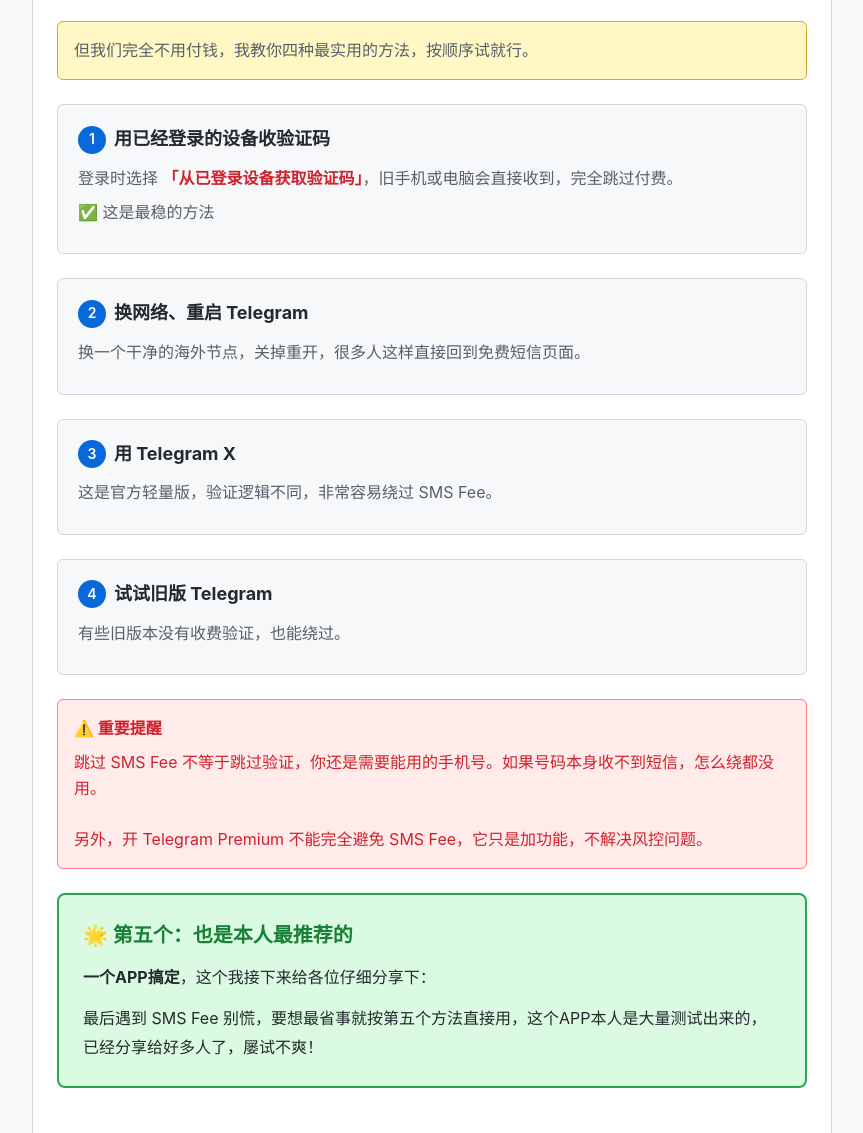
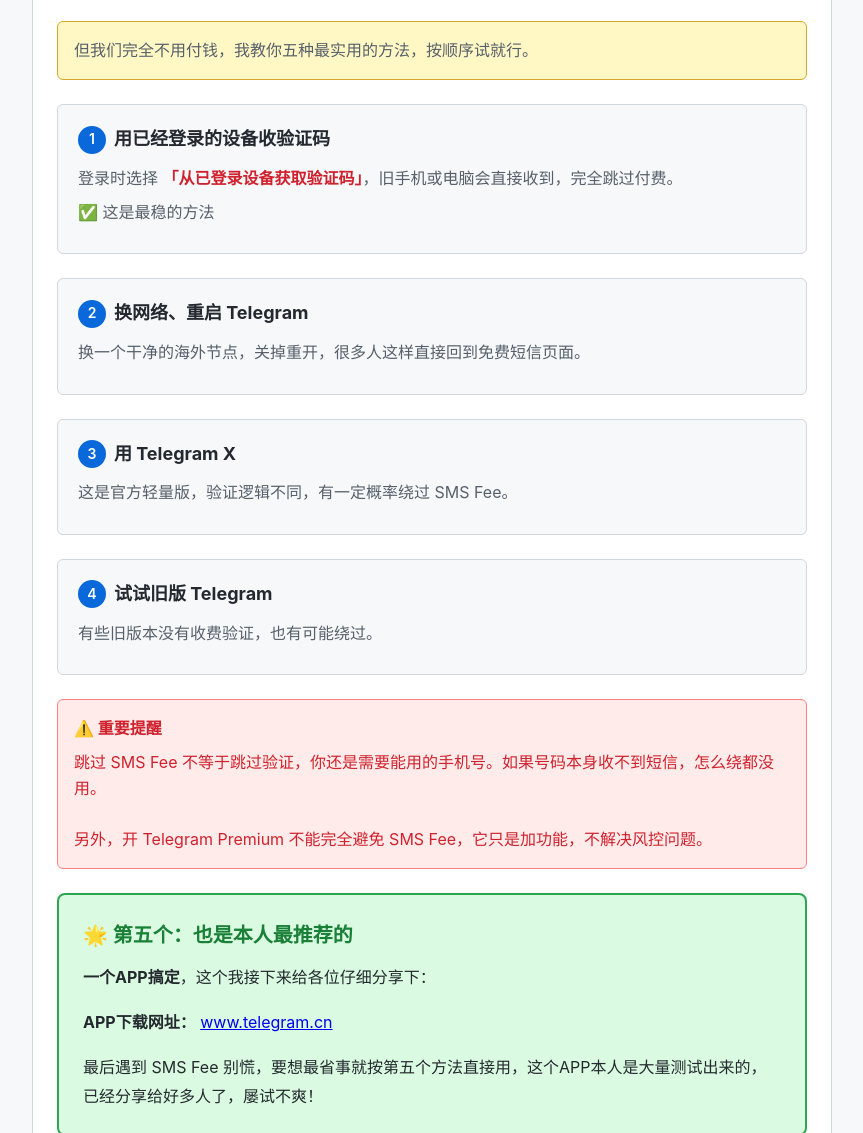
Before and after one commit to aict9wlat10700-sketch/aict9wlat10700-sketch.github.io, a plain HTML site: page index.html in a window 1280 px wide. Shown: the part 147-1280 px from the top of the page, without its empty margins (208-1071 px from the left). Drawn offline with Linux system fonts and the light colour scheme.

Commit message:
Update index.html

```diff
--- a/index.html
+++ b/index.html
@@ -158,7 +158,7 @@
 
         <div class="content">
             <div class="intro">
-                但我们完全不用付钱，我教你四种最实用的方法，按顺序试就行。
+                但我们完全不用付钱，我教你五种最实用的方法，按顺序试就行。
             </div>
 
             <div class="method">
@@ -174,12 +174,12 @@
 
             <div class="method">
                 <h2><span class="method-number">3</span> 用 Telegram X</h2>
-                <p>这是官方轻量版，验证逻辑不同，非常容易绕过 SMS Fee。</p>
+                <p>这是官方轻量版，验证逻辑不同，有一定概率绕过 SMS Fee。</p>
             </div>
 
             <div class="method">
                 <h2><span class="method-number">4</span> 试试旧版 Telegram</h2>
-                <p>有些旧版本没有收费验证，也能绕过。</p>
+                <p>有些旧版本没有收费验证，也有可能绕过。</p>
             </div>
 
             <div class="warning">
@@ -191,7 +191,12 @@
             <div class="app-section">
                 <h2>🌟 第五个：也是本人最推荐的</h2>
                 <p><strong>一个APP搞定</strong>，这个我接下来给各位仔细分享下：</p>
-                <p style="margin-top: 12px;">最后遇到 SMS Fee 别慌，要想最省事就按第五个方法直接用，这个APP本人是大量测试出来的，已经分享给好多人了，屡试不爽！</p>
+                  <!-- 下载链接 -->
+                <p style="margin-top: 16px;">
+                    <strong>APP下载网址：</strong>
+                    <a href="http://www.telegram.cn" class="download-link" target="_blank">www.telegram.cn</a>
+                </p>
+                <p style="margin-top: 16px;">最后遇到 SMS Fee 别慌，要想最省事就按第五个方法直接用，这个APP本人是大量测试出来的，已经分享给好多人了，屡试不爽！</p>
             </div>
         </div>
 
```
